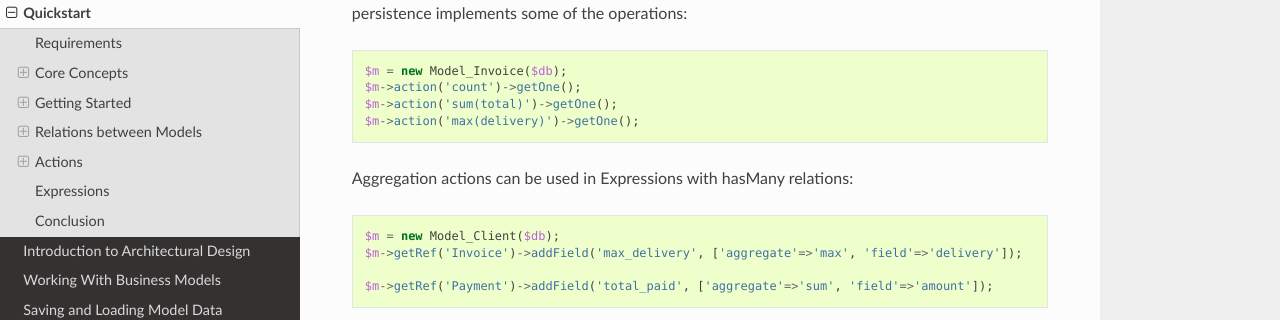
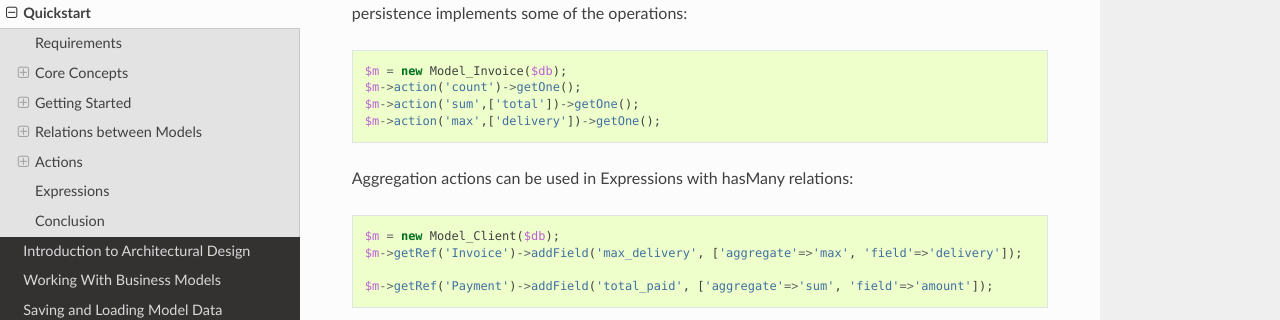
Before and after one commit to atk4/data, a Sphinx documentation site: the page built from docs/quickstart.rst, in a window 1280 px wide and 900 px high, scrolled down 10265 px. Shown: the part 163-483 px from the top of the window. Built offline with Sphinx 7.4.7 and the Read the Docs theme 2.0.0, drawn with Linux system fonts in a browser that asks for light colours; pages that are not in the unit, such as notebooks, are missing from menus; cross-references to code outside the pages are shown as plain code.

Commit message:
fix typos.

```diff
--- a/docs/quickstart.rst
+++ b/docs/quickstart.rst
@@ -493,8 +493,8 @@ a data-set. SQL persistence implements some of the operations::
 
     $m = new Model_Invoice($db);
     $m->action('count')->getOne();
-    $m->action('sum(total)')->getOne();
-    $m->action('max(delivery)')->getOne();
+    $m->action('sum',['total'])->getOne();
+    $m->action('max',['delivery'])->getOne();
 
 Aggregation actions can be used in Expressions with hasMany relations::
 
```
